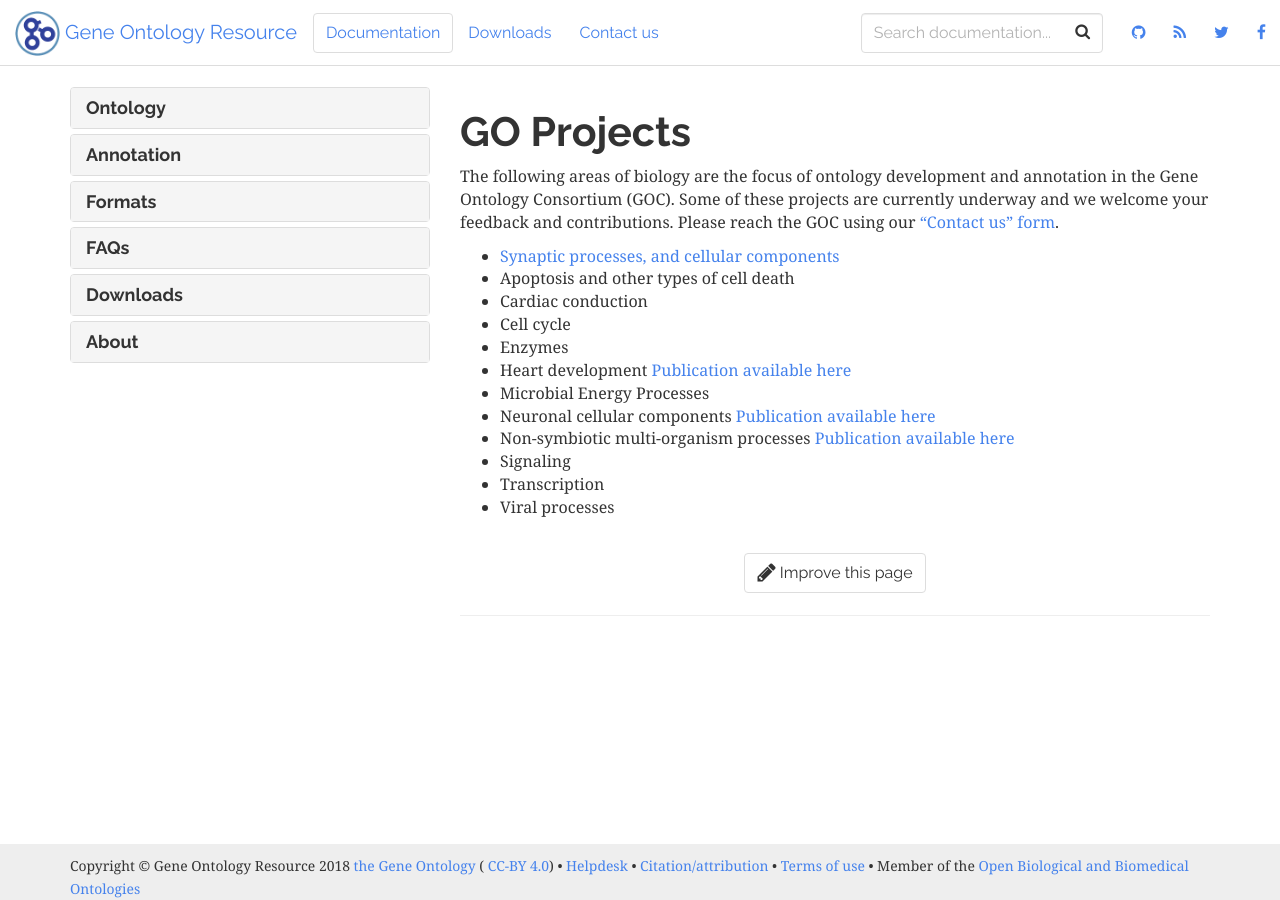
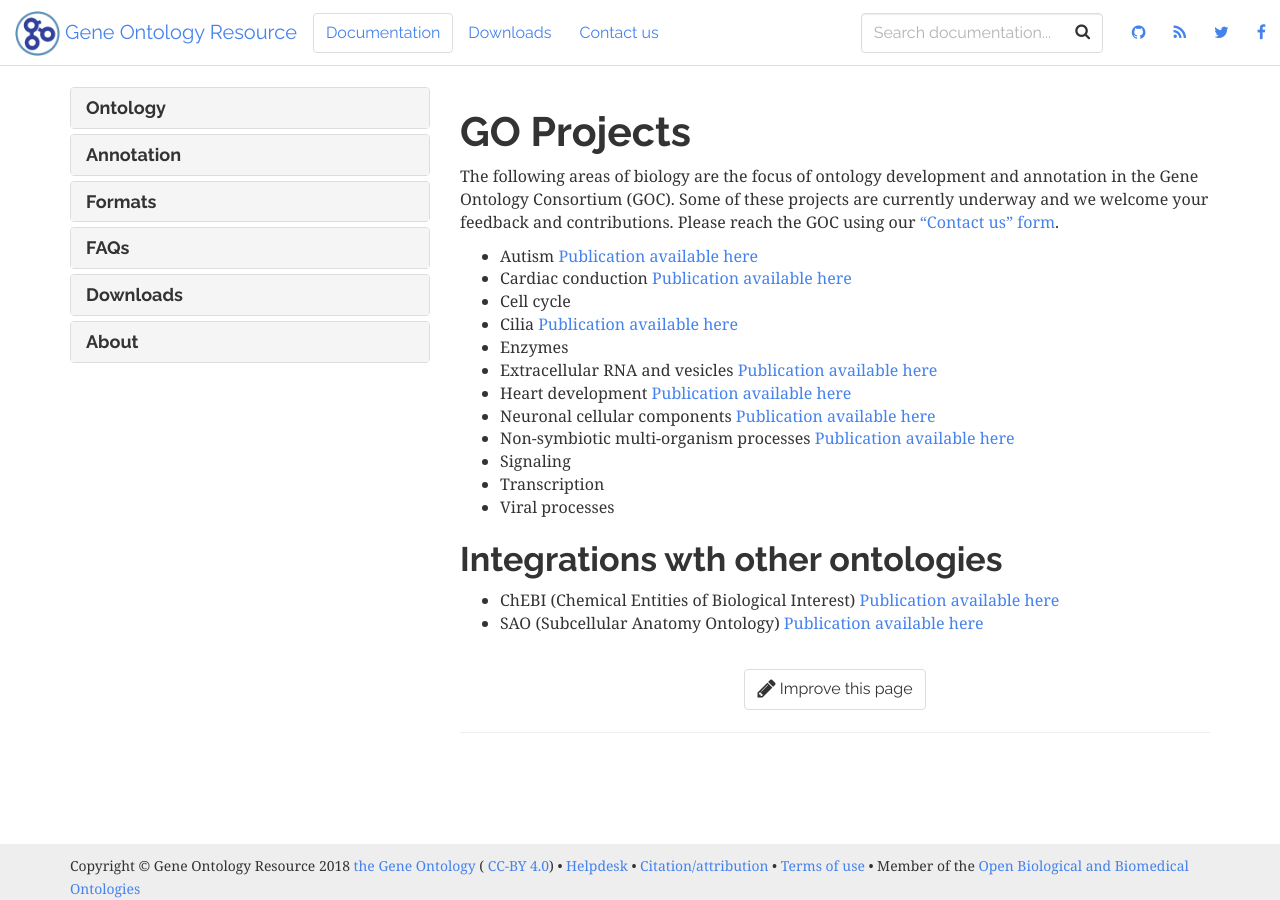
Before and after one commit to geneontology/geneontology.github.io, a Jekyll site: the page built from docs/_docs/go-projects.md, in a window 1280 px wide and 900 px high. Built offline with Jekyll 4.4.1, drawn with Linux system fonts in a browser that asks for light colours; nearby versions of some CDN libraries.

Commit message:
Update go-projects.md

```diff
--- a/docs/_docs/go-projects.md
+++ b/docs/_docs/go-projects.md
@@ -7,15 +7,19 @@ permalink: /docs/go-projects/
 
 The following areas of biology are the focus of ontology development and annotation in the Gene Ontology Consortium (GOC). Some of these projects are currently underway and we welcome your feedback and contributions. Please reach the GOC using our ["Contact us" form](http://help.geneontology.org/).
 
-+ [Synaptic processes, and cellular components](http://geneontology.org/page/syngo-synapse-biology)
-+ Apoptosis and other types of cell death
-+ Cardiac conduction
++ Autism [Publication available here](https://www.ncbi.nlm.nih.gov/pubmed/    26047810)
++ Cardiac conduction [Publication available here](https://www.ncbi.nlm.nih.gov/pubmed/29440116)
 + Cell cycle
++ Cilia [Publication available here](https://www.ncbi.nlm.nih.gov/pubmed/29177046)
 + Enzymes
++ Extracellular RNA and vesicles [Publication available here](https://www.ncbi.nlm.nih.gov/pubmed/27076901)
 + Heart development [Publication available here](https://www.ncbi.nlm.nih.gov/pubmed/21419760)
-+ Microbial Energy Processes
 + Neuronal cellular components [Publication available here](https://jbiomedsem.biomedcentral.com/articles/10.1186/2041-1480-4-20)
 + Non-symbiotic multi-organism processes [Publication available here](https://bmcmicrobiol.biomedcentral.com/articles/10.1186/s12866-015-0481-x)
 + Signaling
 + Transcription
 + Viral processes
+
+## Integrations wth other ontologies
++ ChEBI (Chemical Entities of Biological Interest) [Publication available here](https://www.ncbi.nlm.nih.gov/pubmed/23895341)
++ SAO (Subcellular Anatomy Ontology) [Publication available here](https://www.ncbi.nlm.nih.gov/pubmed/24093723)
```
